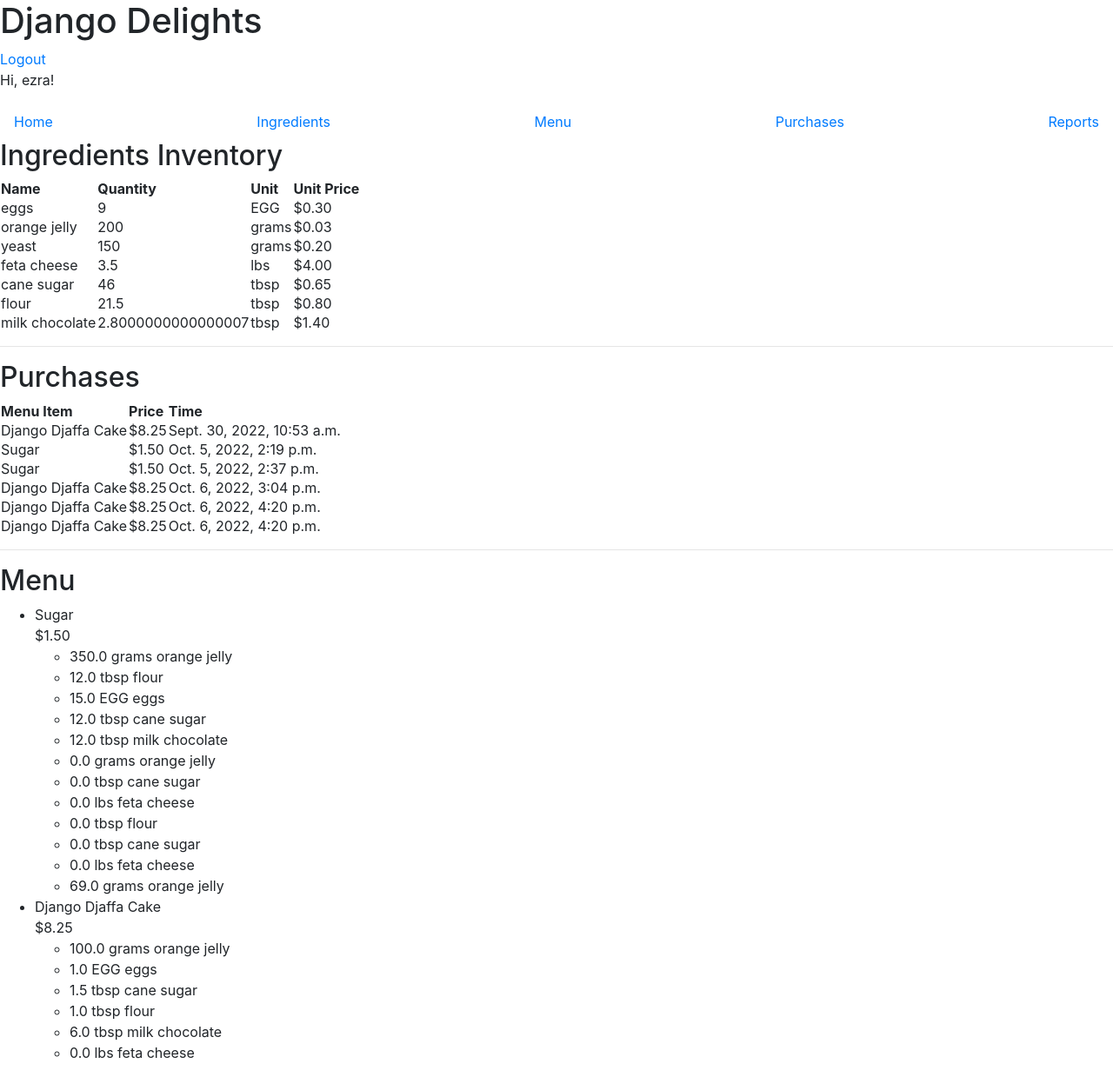
After one commit to EZePiZy/DjangoPersoProject, a Django app: page / in a window 1280 px wide. The commit adds this page. Shown: the whole page at 87% size. Run offline with Django 4.2, Linux system fonts and the light colour scheme; a user stored in the database is signed in; data comes from the database, SQL or seed files in the repository; both versions use the stored data as it was after the commit; some libraries are stand-ins or nearby versions.

Commit message:
templates added

```diff
--- a/django_restaurant/urls.py
+++ b/django_restaurant/urls.py
@@ -19,5 +19,5 @@
 
 urlpatterns = [
     path('admin/', admin.site.urls),
-    #path('', include('inventory.urls')),
+    path('', include('inventory.urls')),
 ]
--- a/inventory/models.py
+++ b/inventory/models.py
@@ -1,14 +1,32 @@
-from email.policy import default
 from django.db import models
-from decimal import *
-# Create your models here.
+
+
+class MenuItem(models.Model):
+
+    title = models.CharField(max_length=200, unique=True)
+    price = models.FloatField(default=0.00)
+
+    def get_absolute_url(self):
+        return "/menu"
+
+    def available(self):
+        return all(X.enough() for X in self.reciperequirement_set.all())
+
+    def __str__(self):
+        return f"title={self.title}; price={self.price}"
+
+
+    class Meta:
+        ordering=['price']
+
 
 class Ingredient(models.Model):
+
     LBS = "lbs"
     TBSP = "tbsp"
     GRAMS = 'grams'
     KILO = 'kilo'
-    EGG = 'EGG'
+    EGG = 'Egg'
     UNIT_CHOICE = [
         (LBS, 'Pound'),
         (TBSP, 'Ounce'),
@@ -22,52 +40,46 @@
     price_per_unit = models.FloatField(default=0.00)
 
     def get_absolute_url(self):
-        return '/ingredients'
+        return "/ingredients"
+
 
     def __str__(self):
-        return f'''
+        return f"""
         name={self.name};
         qty={self.quantity};
         unit={self.unit};
         unit_price={self.price_per_unit}
-        '''
+        """
+
+    class Meta:
+        ordering = ['unit']
+
+class RecipeRequirement(models.Model):
+
+    menu_item = models.ForeignKey(MenuItem, on_delete=models.CASCADE)
+    ingredient = models.ForeignKey(Ingredient, on_delete=models.CASCADE)
+    quantity = models.FloatField(default=0)
 
 
-class MenuItem(models.Model):
-    title = models.CharField(max_length=50)
-    price = models.FloatField(default=0.00)
+    def __str__(self):
+        return f"""
+        menu_item={self.menu_item.title};
+        ingredient={self.ingredient.name};
+        qty={self.quantity}"""
 
     def get_absolute_url(self):
-        return '/menu'
-
-    def __str__(self):
-        return f"title={self.title}; price={self.price}"
-
-    def available(self):
-        return all(X.enough() for X in self.reciperequirement_set.all())
-
-
-class RecipeRequirement(models.Model):
-    menu_item = models.ForeignKey(MenuItem, on_delete=models.CASCADE)
-    ingredient = models.ForeignKey(Ingredient, on_delete=models.CASCADE)
-    quantity = models.FloatField(default=0.00)
-
-    def get_absolute_url(self):
-        return '/menu'
-
-    def __str__(self):
-        return f"menu_item=[{self.menu_item.__str__()}]; ingredient={self.ingredient.name}; qty={self.quantity}"
+        return "/menu"
 
     def enough(self):
         return self.quantity <= self.ingredient.quantity
 
+class Purchase(models.Model):
 
-class Purchase(models.Model):
     menu_item = models.ForeignKey(MenuItem, on_delete=models.CASCADE)
     timestamp = models.DateTimeField(auto_now_add=True)
 
+    def __str__(self):
+        return f"menu_item=[{self.menu_item.__str__()}]; time={self.timestamp}"
+
     def get_absolute_url(self):
-        return '/purchases'
-
-    def __str__(self):
-        return f'menu_item=[{self.menu_item.__str__()}]; time=[{self.timestamp}]'
+        return "/purchases"
--- a/inventory/templates/base.html
+++ b/inventory/templates/base.html
@@ -1,10 +1,52 @@
+{% load static %}
 <html>
-    <link rel="stylesheet" href="https://stackpath.bootstrapcdn.com/bootstrap/4.1.3/css/bootstrap.min.css" integrity="sha384-MCw98/SFnGE8fJT3GXwEOngsV7Zt27NXFoaoApmYm81iuXoPkFOJwJ8ERdknLPMO" crossorigin="anonymous">
 
-{% block page_content %}{% endblock %}
+<head>
+    <link rel="stylesheet" href="https://stackpath.bootstrapcdn.com/bootstrap/4.1.3/css/bootstrap.min.css"
+        integrity="sha384-MCw98/SFnGE8fJT3GXwEOngsV7Zt27NXFoaoApmYm81iuXoPkFOJwJ8ERdknLPMO" crossorigin="anonymous">
+    <link rel="stylesheet" type="text/css" href="{% static 'inventory/style.css' %}" />
+    <link href="https://fonts.googleapis.com/css2?family=Oxygen:wght@300;400;700&display=swap" rel="stylesheet">
+    <script src="https://code.jquery.com/jquery-3.3.1.slim.min.js"
+        integrity="sha384-q8i/X+965DzO0rT7abK41JStQIAqVgRVzpbzo5smXKp4YfRvH+8abtTE1Pi6jizo"
+        crossorigin="anonymous"></script>
+    <script src="https://cdnjs.cloudflare.com/ajax/libs/popper.js/1.14.3/umd/popper.min.js"
+        integrity="sha384-ZMP7rVo3mIykV+2+9J3UJ46jBk0WLaUAdn689aCwoqbBJiSnjAK/l8WvCWPIPm49"
+        crossorigin="anonymous"></script>
+    <script src="https://stackpath.bootstrapcdn.com/bootstrap/4.1.3/js/bootstrap.min.js"
+        integrity="sha384-ChfqqxuZUCnJSK3+MXmPNIyE6ZbWh2IMqE241rYiqJxyMiZ6OW/JmZQ5stwEULTy"
+        crossorigin="anonymous"></script>
+    <title>{% block title %}Django Delights{% endblock %}</title>
+    {% block head %} {% endblock %}
 
-<script src="https://code.jquery.com/jquery-3.3.1.slim.min.js" integrity="sha384-q8i/X+965DzO0rT7abK41JStQIAqVgRVzpbzo5smXKp4YfRvH+8abtTE1Pi6jizo" crossorigin="anonymous"></script>
-<script src="https://cdnjs.cloudflare.com/ajax/libs/popper.js/1.14.3/umd/popper.min.js" integrity="sha384-ZMP7rVo3mIykV+2+9J3UJ46jBk0WLaUAdn689aCwoqbBJiSnjAK/l8WvCWPIPm49" crossorigin="anonymous"></script>
-<script src="https://stackpath.bootstrapcdn.com/bootstrap/4.1.3/js/bootstrap.min.js" integrity="sha384-ChfqqxuZUCnJSK3+MXmPNIyE6ZbWh2IMqE241rYiqJxyMiZ6OW/JmZQ5stwEULTy" crossorigin="anonymous"></script>
-
+</head>
+<body>
+    <div class="app">
+    <header>
+      <div class="header-first-row">
+        <h1 class="title">Django Delights</h1>
+        {% if user.is_authenticated %}
+        <a class="logout" href="/logout">Logout</a>
+        {% endif %}
+      </div>
+      {% if user.is_authenticated %}
+        <p>Hi, {{ user.username }}!</p>
+        <nav class="navbar">
+          {% url 'home' as home_url %}
+          {% url 'ingredients' as ingredients_url %}
+          {% url 'menu' as menu_url %}
+          {% url 'purchases' as purchases_url %}
+          {% url 'reports' as reports_url %}
+          <a class="nav-item{% if request.path == home_url %} current-page{% endif %}" href="{% url 'home' %}">Home</a>
+          <a class="nav-item{% if request.path == ingredients_url %} current-page{% endif %}" href="{% url 'ingredients' %}">Ingredients</a>
+          <a class="nav-item{% if request.path == menu_url %} current-page{% endif %}" href="{% url 'menu' %}">Menu</a>
+          <a class="nav-item{% if request.path == purchases_url %} current-page{% endif %}" href="{% url 'purchases' %}">Purchases</a>
+          <a class="nav-item{% if request.path == reports_url %} current-page{% endif %}" href="{% url 'reports' %}">Reports</a>
+        </nav>
+      {% endif %}
+    </header>
+    <main>
+      {% block content %}{% endblock %}
+    </main>
+    </div>
+  </body>
 </html>
--- /dev/null
+++ b/inventory/templates/inventory/home.html
@@ -0,0 +1,75 @@
+{% extends 'base.html' %}
+{% load static %}
+{% block title %}Django Delights{% endblock %}
+{% block content %}
+    <div class="home">
+        <div>
+            <h2>Ingredients Inventory</h2>
+            <table class="inventory-table">
+                <thead>
+                    <tr>
+                        <th>Name</th>
+                        <th>Quantity</th>
+                        <th>Unit</th>
+                        <th>Unit Price</th>
+                    </tr>
+                </thead>
+                <tbody>
+                {% for ingredient in ingredients %}
+                    <tr>
+                        <td>{{ ingredient.name }}</td>
+                        <td>{{ ingredient.quantity }}</td>
+                        <td>{{ ingredient.unit }}</td>
+                        <td class="price">${{ ingredient.price_per_unit|stringformat:".2f" }}</td>
+                    </tr>
+                {% endfor %}
+                </tbody>
+            </table>
+        </div>
+
+        <hr/>
+
+        <div>
+            <h2>Purchases</h2>
+            <table class="inventory-table">
+                <thead>
+                    <tr>
+                        <th>Menu Item</th>
+                        <th>Price</th>
+                        <th>Time</th>
+                    </tr>
+                </thead>
+                <tbody>
+                {% for purchase in purchases %}
+                    <tr>
+                        <td>{{ purchase.menu_item.title }}</td>
+                        <td class="price">${{ purchase.menu_item.price|stringformat:".2f" }}</td>
+                        <td>{{ purchase.timestamp }}</td>
+                    </tr>
+                {% endfor %}
+                </tbody>
+            </table>
+        </div>
+
+        <hr/>
+
+        <div>
+            <h2>Menu</h2>
+            <ul class="menu-items">
+            {% for menu_item in menu_items %}
+                <li>
+                    <div class="menu-item-header">
+                        <div class="menu-item-title">{{ menu_item.title }}</div>
+                        <div class="menu-item-price">${{ menu_item.price|stringformat:".2f" }}</div>
+                    </div>
+                    <ul class="menu-item-ingredients">
+                        {% for recipe_requirement in menu_item.reciperequirement_set.all %}
+                        <li>{{ recipe_requirement.quantity }} {{recipe_requirement.ingredient.unit }} {{ recipe_requirement.ingredient.name }}</li>
+                        {% endfor %}
+                    </ul>
+                </li>
+            {% endfor %}
+            </ul>
+        </div>
+    </div>
+{% endblock %}
--- a/inventory/urls.py
+++ b/inventory/urls.py
@@ -18,6 +18,4 @@
     path('purchases/new', views.NewPurchaseView.as_view(), name='add_purchase'),
     path('reports/', views.ReportView.as_view(), name='reports'),
 
-
-
 ]
--- a/inventory/views.py
+++ b/inventory/views.py
@@ -38,7 +38,7 @@
     template_name = 'inventory/add_ingredient.html'
 
 class UpdateIngredientView(LoginRequiredMixin, UpdateView):
-    template_name = "inventory/update_ingredient.html"
+    template_name = 'inventory/update_ingredient.html'
     model = Ingredient
     form_class = IngredientForm
 
@@ -55,14 +55,39 @@
     template_name = "inventory/add_recipe_requirement.html"
     model = RecipeRequirement
     form_class = RecipeRequirementForm
+'''
+    def get_context_data(self, **kwargs):
+        context = super().get_context_data(**kwargs)
+        context["menu_items"] = [X for X in MenuItem.objects.all()]
+        context["ingredients"] = [X for X in Ingredient.objects.all()]
+
+
+
+        return context
+
+    def post(self, request):
+        menu_item_id = request.POST["menu_item"]
+        ingredient_id = request.POST["ingredient"]
+        menu_item = MenuItem.objects.get(pk=menu_item_id)
+        ingredient = Ingredient.objects.get(pk=ingredient_id)
+        recipe_requirement = RecipeRequirement(menu_item=menu_item, ingredient=ingredient)
+
+
+
+        recipe_requirement.save()
+        return redirect("/menu")
+
+    '''
 
 class PurchasesView(LoginRequiredMixin, ListView):
     template_name = 'inventory/purchase_list.html'
     model = Purchase
 
 
+
 class NewPurchaseView(LoginRequiredMixin, TemplateView):
     template_name = "inventory/add_purchase.html"
+    form_class = PurchaseForm
 
     def get_context_data(self, **kwargs):
         context = super().get_context_data(**kwargs)
@@ -85,7 +110,7 @@
 
 
 class ReportView(LoginRequiredMixin, TemplateView):
-    template_nam = 'inventory/reports.html'
+    template_name = 'inventory/reports.html'
 
     def get_context_data(self, **kwargs):
         context = super().get_context_data(**kwargs)
```
Also changed, not shown: inventory/admin.py (+15 -2 lines), inventory/templates/inventory/add_ingredient.html (added, +12 -0 lines), inventory/templates/inventory/add_menu_item.html (added, +12 -0 lines), inventory/templates/inventory/add_purchase.html (added, +21 -0 lines), inventory/templates/inventory/add_recipe_requirement.html (added, +32 -0 lines), inventory/templates/inventory/ingredients_list.html (added, +31 -0 lines), inventory/templates/inventory/menu_list.html (added, +26 -0 lines), inventory/templates/inventory/purchase_list.html (added, +27 -0 lines), inventory/templates/inventory/reports.html (added, +30 -0 lines), inventory/templates/inventory/update_ingredient.html (added, +10 -0 lines), inventory/templates/registration/login.html (added, +14 -0 lines), db.sqlite3, inventory/templates/inventory/inventory.html (renamed from inventory/templates/inventory.html).
